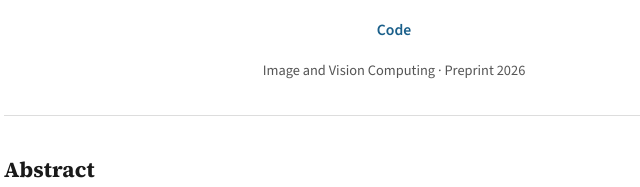
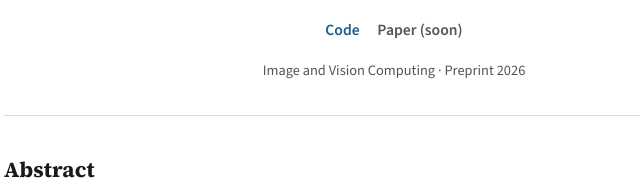
Before and after one commit to josericardopenase/training-free-synthetic-data-object-detection, a plain HTML site: page docs/index.html in a window 1280 px wide. Shown: the part 230-417 px from the top of the page, 246-886 px from the left. Drawn offline with nearby package versions, Linux system fonts and the light colour scheme.

Commit message:
Polish project page: mark paper PDF as coming soon.

```diff
--- a/docs/index.html
+++ b/docs/index.html
@@ -76,6 +76,12 @@
     }
 
     .links a:hover { text-decoration: underline; }
+
+    .muted-link {
+      color: var(--muted);
+      font-weight: 600;
+      cursor: default;
+    }
 
     .venue {
       text-align: center;
@@ -215,6 +221,7 @@
 
     <p class="links">
       <a href="https://github.com/josericardopenase/training-free-synthetic-data-object-detection">Code</a>
+      <span class="muted-link" title="PDF will be linked after the arXiv upload">Paper (soon)</span>
     </p>
 
     <p class="venue">Image and Vision Computing · Preprint 2026</p>
@@ -498,7 +505,8 @@
 }</pre>
 
     <footer>
-      Project page for the Image and Vision Computing 2026 preprint ·
+      Project page for the <em>Image and Vision Computing</em> 2026 preprint.
+      PDF link will be added after the arXiv upload ·
       <a href="https://github.com/josericardopenase/training-free-synthetic-data-object-detection">Code</a>
     </footer>
   </article>
```
